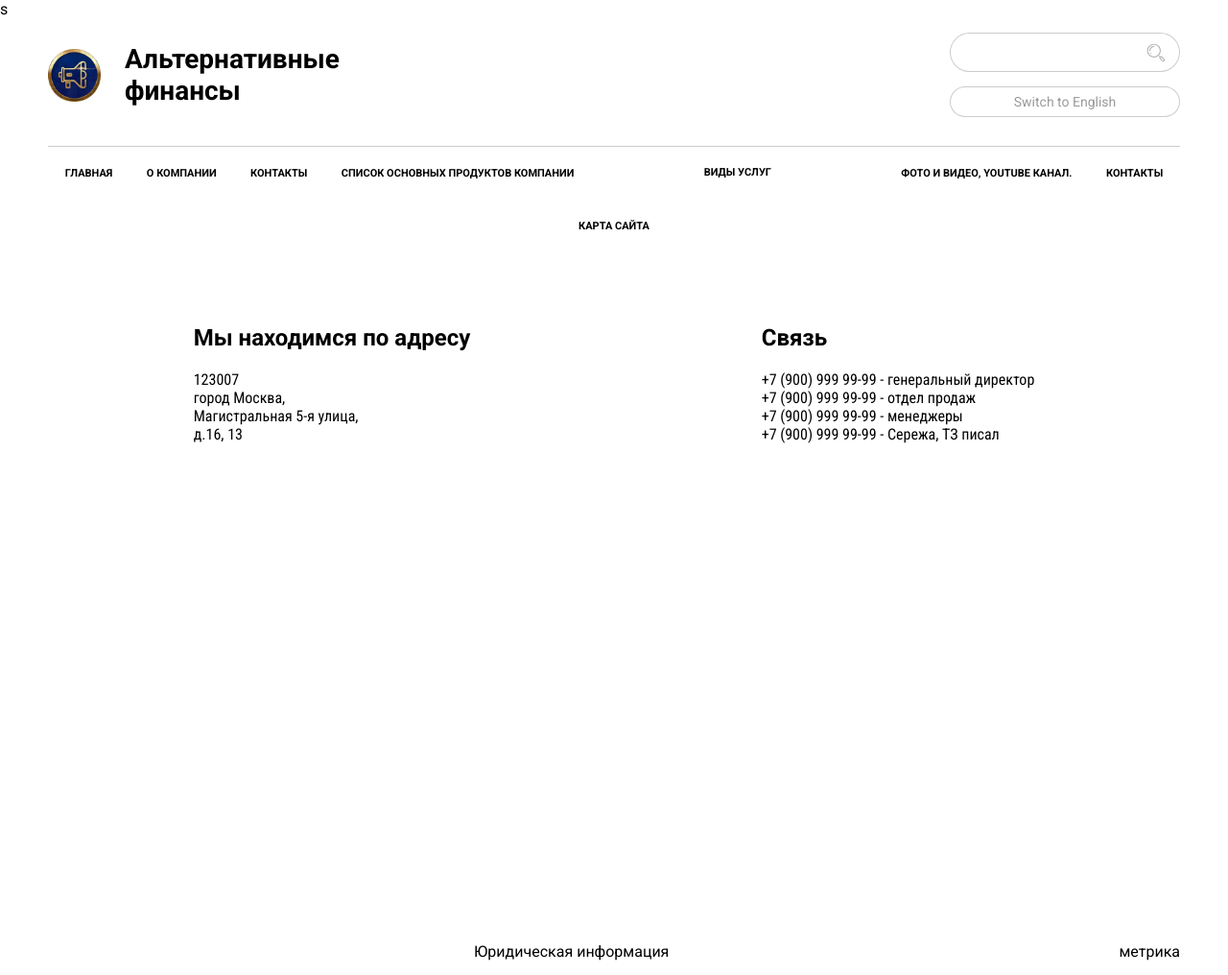
After one commit to mrreads/alt-finance, a PHP site: page /contacts.php in a window 1280 px wide. The commit adds this page. Shown: the whole page at 96% size. Run offline with PHP 8.4, Linux system fonts and the light colour scheme.

Commit message:
Contacts and sitecard

```diff
--- /dev/null
+++ b/contacts.php
@@ -0,0 +1,34 @@
+<?php include_once('header.php');?>
+
+<secion class="content contacts">
+    <div class="container container-contacts">
+
+        <div class="c-left">
+
+            <div class="c-main c-main-contacts">
+                <div class="c-up">
+                    <div class="adr">
+                        <h2 class="adress-title">Мы находимся по адресу</h2>
+                        <p class="first adress">123007<br>город Москва, <br>Магистральная 5-я улица, <br>д.16, 13</p>
+                    </div>
+                    <div class="c-tel">
+                        <h2 class="tel-title">Связь</h2>
+                        <p class="first tel">+7 (900) 999 99-99 - генеральный директор</p>
+                        <p class="tel">+7 (900) 999 99-99 - отдел продаж</p>
+                        <p class="tel">+7 (900) 999 99-99 - менеджеры</p>
+                        <p class="tel">+7 (900) 999 99-99 - Сережа, ТЗ писал</p>
+                    </div>
+                </div>
+
+                <div class="c-down">
+                    <iframe src="https://yandex.ru/map-widget/v1/?um=constructor%3Ad3611ef99479b8cbcaddc235610c825dc7aa83b25c3a992cb6a58a1ae19ef9f9&amp;source=constructor" width="895" height="400" frameborder="0"></iframe>
+                </div>
+
+            </div>
+
+        </div>
+
+    </div>
+</secion>
+
+<?php include_once('footer.php');?>
--- a/header-main.php
+++ b/header.php
@@ -11,6 +11,16 @@
     <link rel="stylesheet" href="./resources/css/navigation.css">s
     <link rel="stylesheet" href="./resources/css/content.css">
     <link rel="stylesheet" href="./resources/css/footer.css">
+
+    <!-- Services -->
+    <link rel="stylesheet" href="./resources/css/all-services.css">
+    <!-- Contacts -->
+    <link rel="stylesheet" href="./resources/css/contacts.css">
+
+    <!-- Swiper CSS -->
+    <link rel="stylesheet" href="/resources/css/swiper.min.css">
+    <!-- Google fonts -->
+    <link href="https://fonts.googleapis.com/css?family=Roboto+Condensed:400,700&display=swap&subset=cyrillic-ext" rel="stylesheet">
 
 </head>
 <body>
@@ -37,12 +47,12 @@
         <div class="container">
             <hr>
             <ul>
-                <li><a href="#">Главная</a></li>
+                <li><a href="index.php">Главная</a></li>
                 <li><a href="#">О компании</a></li>
                 <li><a href="#">Контакты</a></li>
                 <li><a href="#">Список основных продуктов компании</a></li>
                 <li class="dropdown-hover">
-                    <a href="all-services.php" style="min-width: 300px; display: block; text-decoration: none; color: #000;">Виды услуг</a>
+                    <a href="all-services.php" style="min-width: 300px; display: block; text-decoration: none;">Виды услуг</a>
                     <div class="dropdown-menu">
                         <a href="#">консалтинг</a>
                         <a href="#">
@@ -64,8 +74,8 @@
                         </div>
                 </li>
                 <li><a href="#">Фото и видео, Youtube канал.</a></li>
-                <li><a href="#">Контакты</a></li>
-                <li><a href="#">Карта сайта</a></li>
+                <li><a href="contacts.php">Контакты</a></li>
+                <li><a href="sitecard.php">Карта сайта</a></li>
             </ul>
         </div>
     </nav>
--- a/index.php
+++ b/index.php
@@ -1,4 +1,4 @@
-<?php include_once('header-main.php');?>
+<?php include_once('header.php');?>
 
     <!-- CONTENT -->
     <secion class="content">
--- a/resources/css/all-services.css
+++ b/resources/css/all-services.css
@@ -40,9 +40,6 @@
 
 .c-main .service
 {
-    background-size: cover;
-    background-position: center;
-
 	display: flex;
 	align-items: center;
 	justify-content: center;
@@ -55,37 +52,11 @@
 	text-transform: uppercase;
 
 	color: #FFFFFF;
-    box-shadow: 0 1px 3px rgba(0,0,0,0.12), 0 1px 2px rgba(0,0,0,0.24);
-    position: relative;
-}
-
-    .c-main .service::after
-{
-    transition: 0.5s all;
-    content: '';
-    height: 100%;
-    width: 100%;
-    top: 0;
-    right: 0;
-    background-color: rgba(0, 0, 0, 0.5);
-    position: absolute;
-}
-
-.c-main .service:hover::after
-{
-    background-color: rgba(0, 0, 0, 0);
-}
-
-.c-main .service:hover p
-{
-    opacity: 0;
+	box-shadow: 0 1px 3px rgba(0,0,0,0.12), 0 1px 2px rgba(0,0,0,0.24);
 }
 
 .c-main .service > p
 {
-    transition: 1s all;
-    opacity: 1;
-    z-index: 5  ;
 	font-size: 24px;
 	font-weight: bold;
 }
--- /dev/null
+++ b/resources/css/contacts.css
@@ -0,0 +1,47 @@
+body
+{
+    background-image: none;
+    background-color: #fff;
+}
+
+div.container-contacts
+{
+    padding: 0;
+}
+
+div.c-main-contacts
+{
+    box-shadow: none;
+    display: flex;
+    flex-flow: column nowrap;
+    justify-content: space-around;
+    align-items: flex-start;
+}
+
+.c-up, .c-down
+{
+    width: 100%;
+}
+
+.c-up, .c-down
+{
+    display: flex;
+    flex-flow: row wrap;
+    justify-content: space-around;
+    align-items: flex-start;
+}
+
+.c-down
+{
+    margin-top: 30px;
+}
+
+p.first
+{
+    margin-top: 20px;
+}
+
+p.tel, p.adress, h1.adress-title, h1.tel-title
+{
+    font-family: 'Roboto Condensed', sans-serif;
+}
--- a/resources/css/main.css
+++ b/resources/css/main.css
@@ -48,7 +48,7 @@ a
 	cursor: pointer;
 	text-decoration: none;
 
-	color: #FFFFFF;
+	/* color: #FFFFFF; */
 }
 
 ul
--- /dev/null
+++ b/resources/js/init-swiper.js
@@ -0,0 +1,6 @@
+var swiper = new Swiper('.swiper-container', {
+    navigation: {
+      nextEl: '.swiper-button-next',
+      prevEl: '.swiper-button-prev',
+    },
+});
```
Also changed, not shown: all-services.php (+14 -14 lines), header-services.php (deleted, +0 -73 lines), sitecard.php (added, +36 -0 lines).
